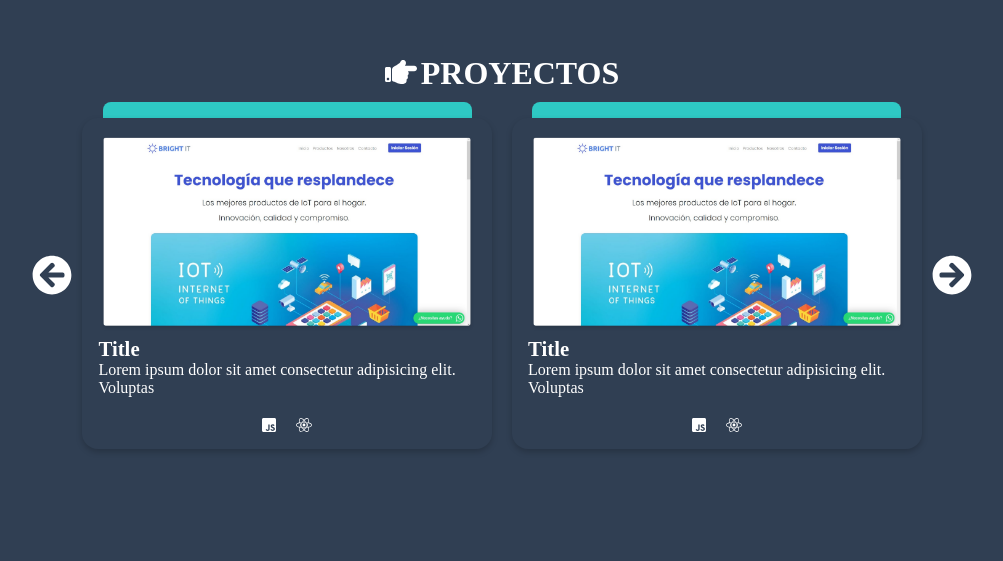
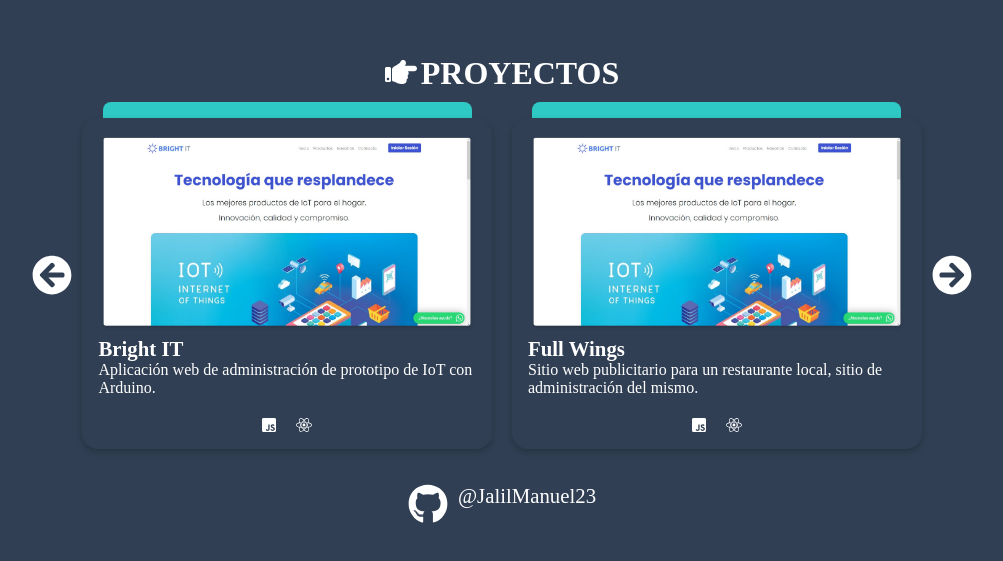
Before and after one commit to JalilManuel23/Portafolio, a React (Create React App) app: page / in a window 1280 px wide. Shown: the part 1545-2106 px from the top of the page, without its empty margins (138-1141 px from the left). Built offline with nearby package versions, Linux system fonts and the light colour scheme.

Commit message:
Se agrega data json en proyectos

```diff
--- a/src/sections/Projects/ProjectCard/ProjectCard.jsx
+++ b/src/sections/Projects/ProjectCard/ProjectCard.jsx
@@ -4,15 +4,15 @@
 import { faEnvelope, faMapMarker } from '@fortawesome/free-solid-svg-icons'
 import { faJsSquare, faReact } from '@fortawesome/free-brands-svg-icons'
 
-export const ProjectCard = () => {
+export const ProjectCard = ( { name, description, image }) => {
     return (
         <div className="project-card">
             <div className="upper-border"></div>
             <div className="project-content">
-                <img src="img/projects/brighit.png" alt="project" />
-                <p className="project-title">Title</p>
+                <img src={ image } alt="project" />
+                <p className="project-title">{ name }</p>
                 <p className="project-description">
-                    Lorem ipsum dolor sit amet consectetur adipisicing elit. Voluptas
+                    { description }
                 </p>
                 <div className="project-icons">
                     <FontAwesomeIcon icon={ faJsSquare } />
--- a/src/sections/Projects/Projects.jsx
+++ b/src/sections/Projects/Projects.jsx
@@ -3,7 +3,9 @@
 import './projects.css'
 import { FontAwesomeIcon } from '@fortawesome/react-fontawesome'
 import { faArrowCircleLeft, faArrowCircleRight } from '@fortawesome/free-solid-svg-icons'
+import { faGithub } from '@fortawesome/free-brands-svg-icons'
 import { ProjectCard } from './ProjectCard/ProjectCard'
+import projects from  './projectsData.js';
 
 export const Projects = () => {
     return (
@@ -12,9 +14,20 @@
                 <Title text="Proyectos" />
                 <div className="projects-carrousel">
                     <FontAwesomeIcon icon={ faArrowCircleLeft } className='arrow' />
-                    <ProjectCard />
-                    <ProjectCard />
+                    {
+                        projects.map( ( { name, description, image } ) => {
+                            return <ProjectCard
+                                        name={ name }
+                                        description={ description }
+                                        image={ image }
+                                    />
+                        })
+                    }
                     <FontAwesomeIcon icon={ faArrowCircleRight } className='arrow'  />
+                </div>
+                <div className="github-projects">
+                    <FontAwesomeIcon icon={ faGithub } className='arrow'  />
+                    <p>@JalilManuel23</p>
                 </div>
             </div>
         </section>
--- a/src/sections/Projects/projects.css
+++ b/src/sections/Projects/projects.css
@@ -17,3 +17,12 @@
 .arrow {
     font-size: 5vmin;
 }
+
+.github-projects {
+    display: flex;
+    margin: 25px;
+}
+
+.github-projects p {
+    margin-left: 10px;
+}
--- /dev/null
+++ b/src/sections/Projects/projectsData.js
@@ -0,0 +1,16 @@
+const projects = [
+    {
+        "id": 1,
+        "name": "Bright IT",
+        "image": "img/projects/brighit.png",
+        "description": "Aplicación web de administración de prototipo de IoT con Arduino."
+    },
+    {
+        "id": 2,
+        "name": "Full Wings",
+        "image": "img/projects/brighit.png",
+        "description": "Sitio web publicitario para un restaurante local, sitio de administración del mismo."
+    },
+]
+
+export default projects;
```
